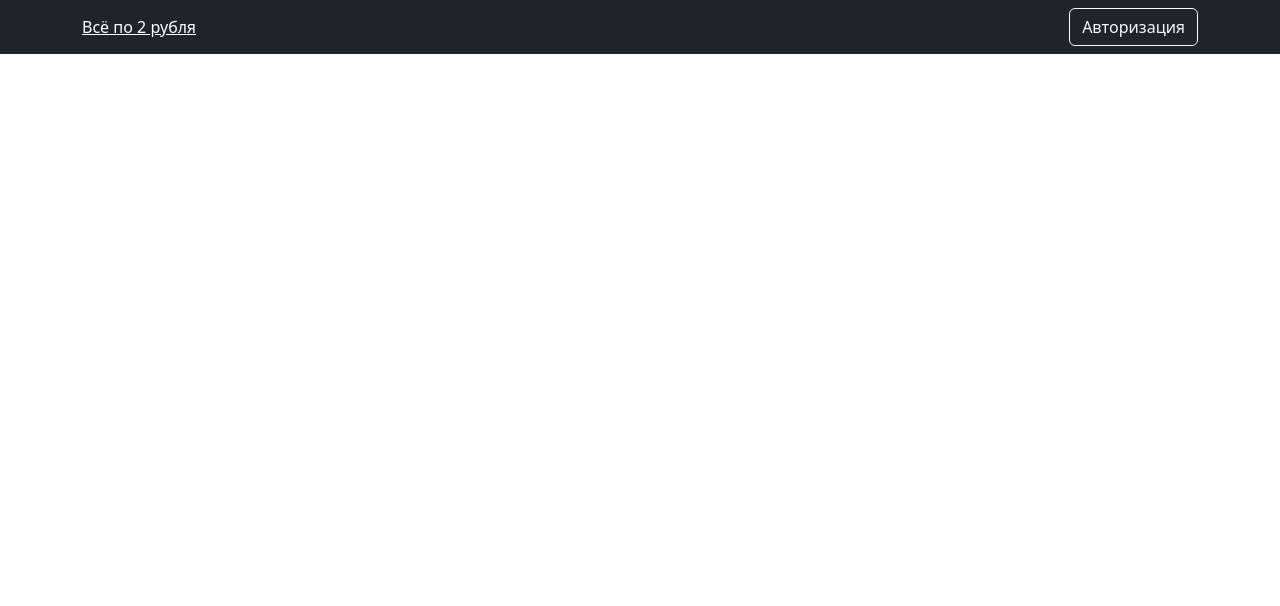
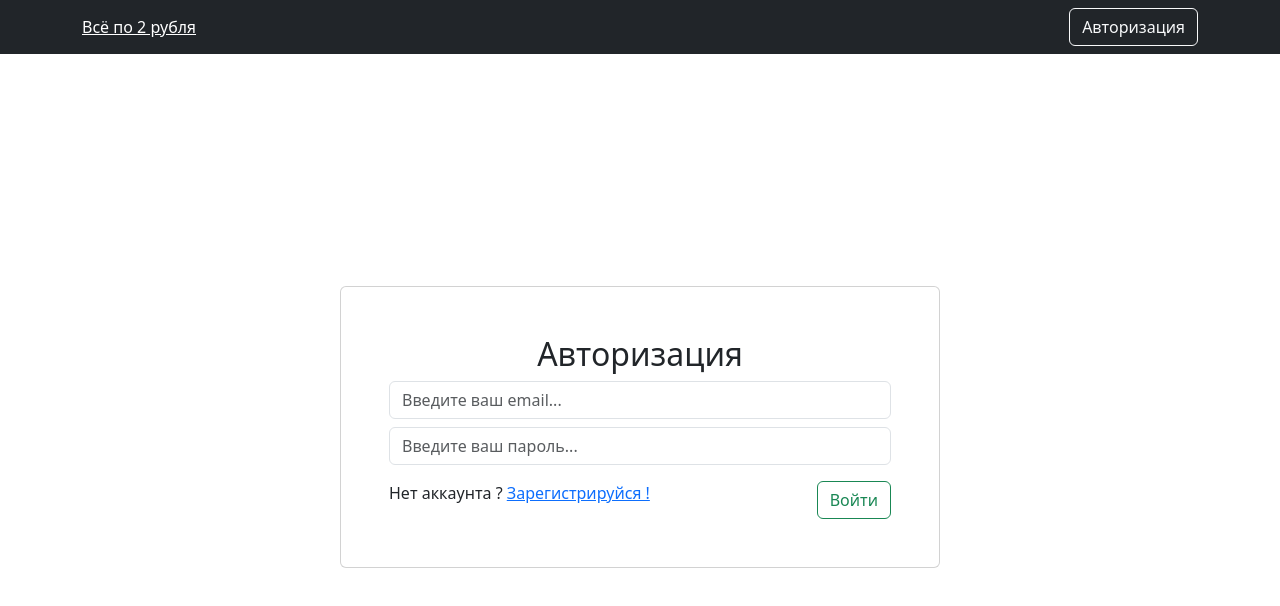
Before and after one commit to KirillSezen/web-market, a React (Vite) app in the folder client/: page /login in a window 1280 px wide. Shown: the top 606 px of the page. Built offline with nearby package versions, Linux system fonts and the light colour scheme.

Commit message:
add auth page content

```diff
--- a/client/src/components/NavBar.jsx
+++ b/client/src/components/NavBar.jsx
@@ -18,7 +18,7 @@
 					{user.isAuth ?
 						<Nav className="ml-auto" style={{color: 'white'}}>
 						<Button variant={"outline-light"}>Админ панель</Button>
-            <Button variant={"outline-light"} className="ml-4">Выйти</Button>
+            <Button variant={"outline-light"} style={{marginLeft: '10px'}}>Выйти</Button>
           	</Nav>
 						:
 						<Nav className="ml-auto" style={{color: 'white'}}>
--- a/client/src/pages/Auth.jsx
+++ b/client/src/pages/Auth.jsx
@@ -1,9 +1,54 @@
-import { Container } from "react-bootstrap"
+import { Container, Form, Card, Button, Row } from "react-bootstrap"
+import { NavLink, useLocation } from "react-router-dom"
+import { LOGIN_ROUTE, REGISTRATION_ROUTE } from "../utils/consts"
 
 const Auth = () => {
+	const location = useLocation()
+	const isLogin  = location.pathname === LOGIN_ROUTE
+
 	return (
-		<Container className="d-flex justify-content-center align-items-center">
+		<Container className="d-flex justify-content-center align-items-center" style={{height: window.innerHeight - 54}}>
 
+			<Card style={{width: 600}} className="p-5">
+				{isLogin ?
+				<h2 className="m-auto">Авторизация</h2>
+				:
+				<h2 className="m-auto">Регистрация</h2>
+				}
+
+				<Form className="d-flex flex-column">
+
+					<Form.Control className="mt-2" placeholder="Введите ваш email..."/>
+
+					<Form.Control className="mt-2" placeholder="Введите ваш пароль..."/>
+
+					<div className="d-flex justify-content-between mt-3 pl-3 pr-3">
+						{isLogin ?
+							<>
+								<div>
+									Нет аккаунта ? <NavLink to={REGISTRATION_ROUTE}> Зарегистрируйся !
+									</NavLink>
+								</div>
+
+								<Button variant={"outline-success"}>
+									Войти
+								</Button>
+							</>
+							:
+							<>
+								<div>
+									Есть аккаунт ? <NavLink to={LOGIN_ROUTE}> Войди !
+									</NavLink>
+								</div>
+
+								<Button variant={"outline-success"}>
+									Зарегистрироваться
+								</Button>
+							</>
+						}
+					</div>
+				</Form>
+			</Card>
 		</Container>
 	)
 }
```
